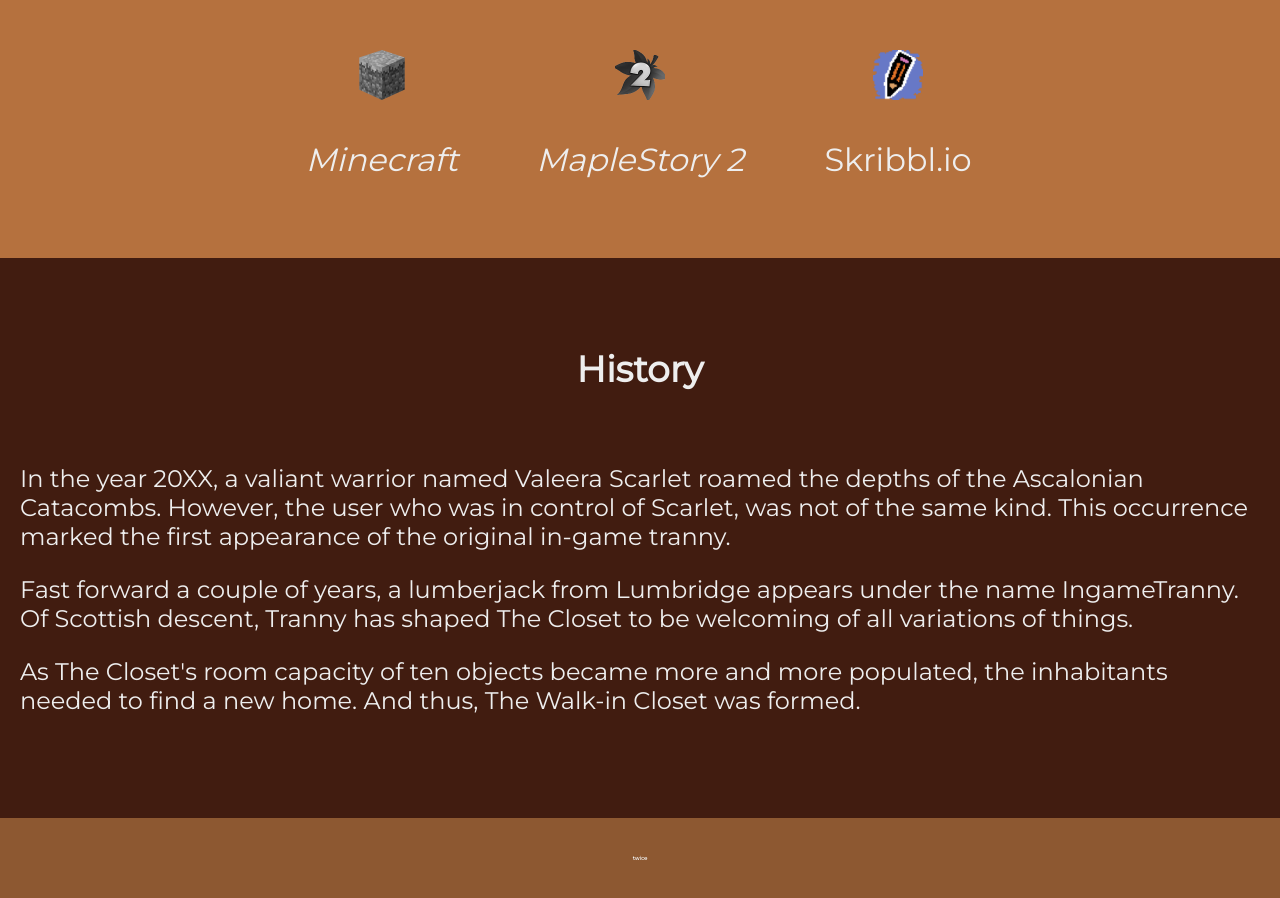
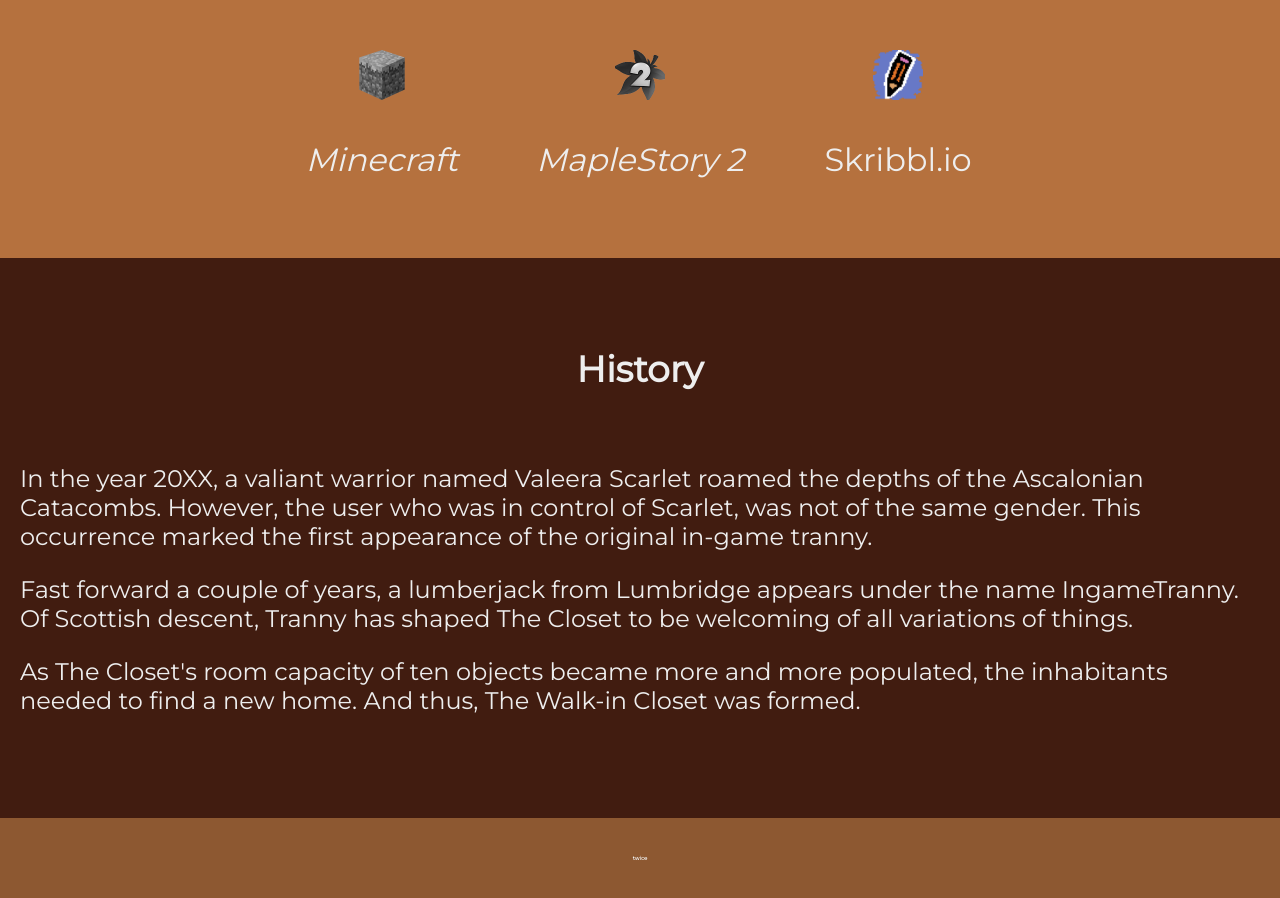
Before and after one commit to walkincloset/walkincloset.github.io, a plain HTML site: page index.html in a window 1280 px wide. Shown: the part 1422-2320 px from the top of the page. Drawn offline with Linux system fonts and the light colour scheme.

Commit message:
kind -> gender

```diff
--- a/index.html
+++ b/index.html
@@ -60,7 +60,7 @@
 		<h2>History</h2>
 		<div class='historyBody'>
 			<p>In the year 20XX, a valiant warrior named Valeera Scarlet roamed the depths of the Ascalonian Catacombs.
-			However, the user who was in control of Scarlet, was not of the same kind.
+			However, the user who was in control of Scarlet, was not of the same gender.
 			This occurrence marked the first appearance of the original in-game tranny.</p>
 
 			<p>Fast forward a couple of years, a lumberjack from Lumbridge appears under the name IngameTranny.
```
